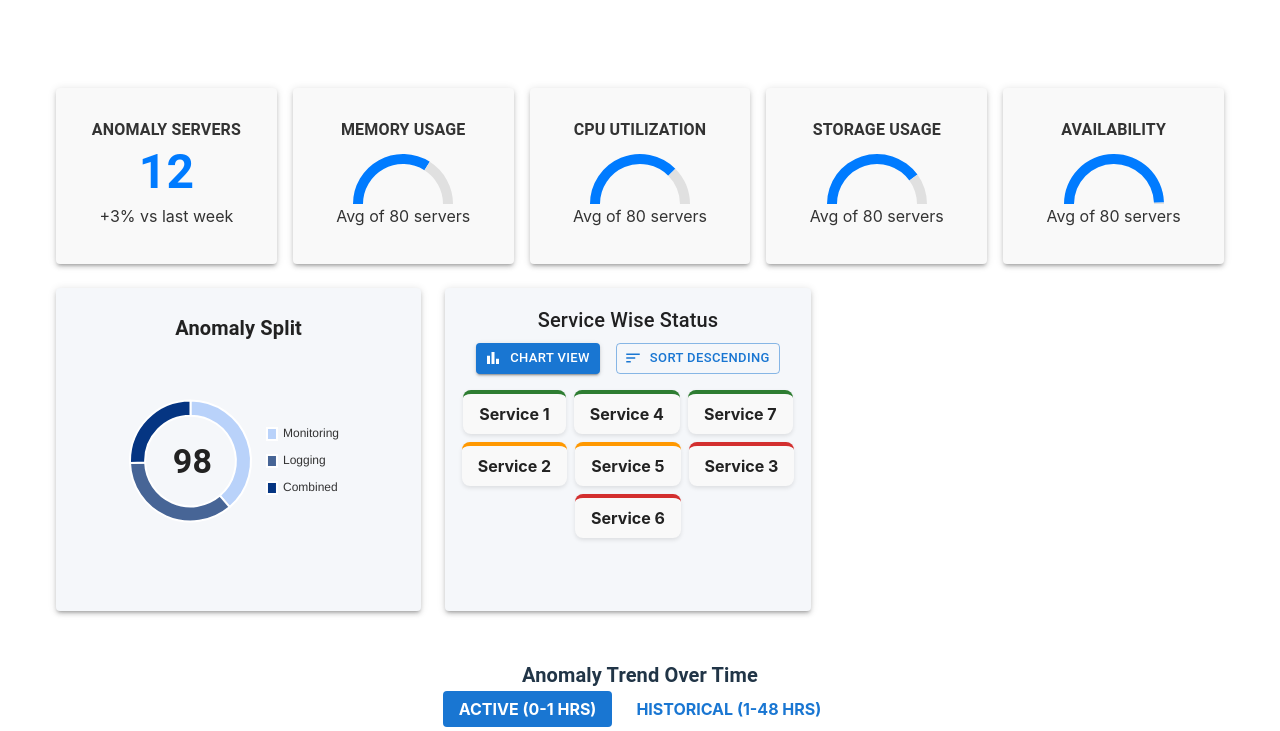
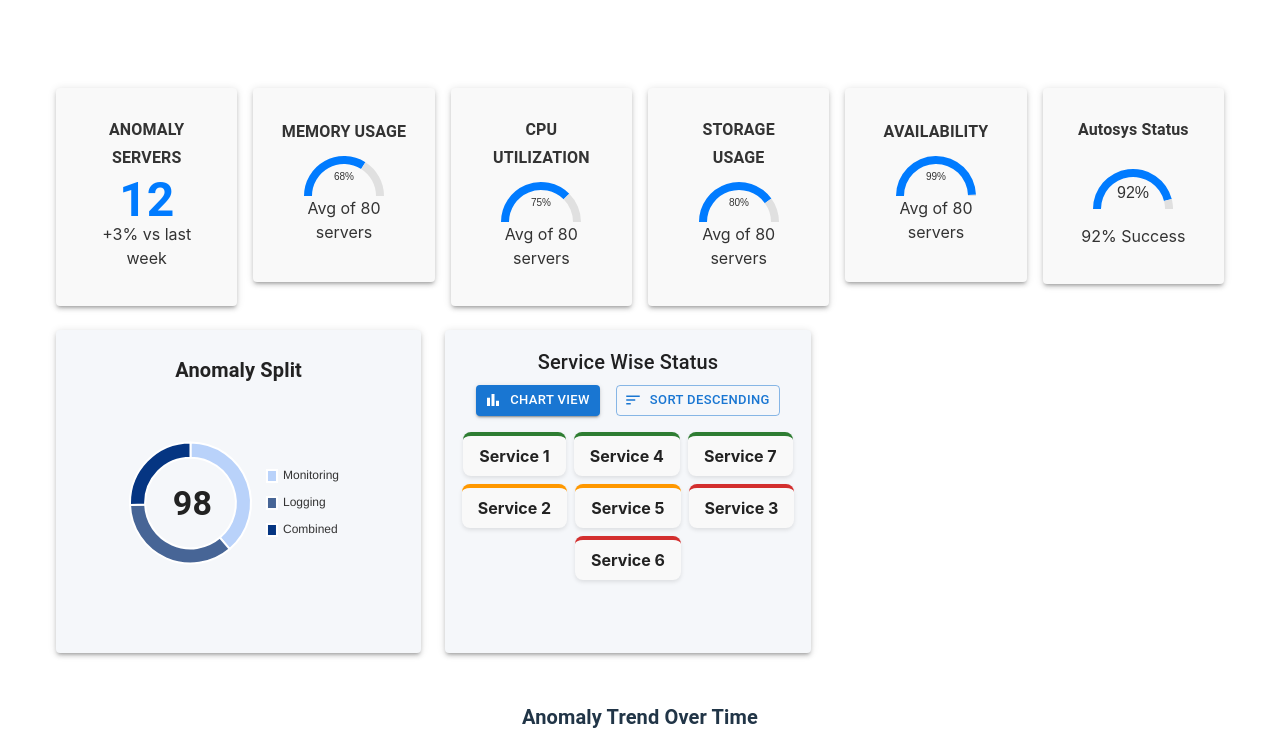
Before and after one commit to anupam268/New-UI, a React (Vite) app in the folder dashboard-new/: page / in a window 1280 px wide. Shown: the top 731 px of the page. Built offline with nearby package versions, Linux system fonts and the light colour scheme.

Commit message:
autosys card created

```diff
--- a/dashboard-new/src/MetricsCards.jsx
+++ b/dashboard-new/src/MetricsCards.jsx
@@ -1,12 +1,11 @@
-import React from "react";
-import { Grid, Card, CardContent, Typography, Box } from "@mui/material";
+import React, { useState } from "react";
+import { Grid, Card, CardContent, Typography, Box, Modal, Chip } from "@mui/material";
 import { Doughnut } from "react-chartjs-2";
 import { Chart, ArcElement, Tooltip, Legend } from "chart.js";
 import data from "./data";
 
 Chart.register(ArcElement, Tooltip, Legend);
 
-// 📌 White Theme Colors
 const themeColors = {
   background: "#ffffff",
   cardBackground: "#f9f9f9",
@@ -17,7 +16,21 @@ const themeColors = {
   primary: "#007bff",
 };
 
-// 📌 Function to Generate Gauge Chart Data
+// ✅ Custom Plugin for Percentage Display Inside Doughnut Chart
+const textCenterPlugin = {
+  id: "textCenter",
+  beforeDraw: (chart) => {
+    const { ctx, width, height } = chart;
+    const text = chart.config.options.plugins.text.displayText;
+    ctx.font = `${Math.round(height / 5)}px Arial`;
+    ctx.fillStyle = "#333";
+    ctx.textAlign = "center";
+    ctx.textBaseline = "middle";
+    ctx.fillText(text, width / 2, height / 1.6);
+  },
+};
+
+// ✅ Function to Generate Gauge Chart Data
 const getGaugeChartData = (value) => ({
   datasets: [
     {
@@ -32,17 +45,21 @@ const getGaugeChartData = (value) => ({
 });
 
 const MetricsCards = () => {
+  const [modalOpen, setModalOpen] = useState(false);
+
   return (
+    <>
       <Grid container spacing={2} justifyContent="center">
+        {/* ✅ Keeping all six cards in the same row */}
         {Object.entries(data.metrics).map(([key, { percentage, description }], index) => (
-        <Grid item xs={12} sm={6} md={2.4} key={key}>
+          <Grid item xs={12} sm={6} md={2} key={key}> {/* ✅ Fixing responsive layout */}
             <Card
               sx={{
                 boxShadow: 3,
                 bgcolor: themeColors.cardBackground,
                 color: themeColors.textPrimary,
                 p: 1.5,
-              minHeight: "150px",
+                minHeight: "170px",
                 display: "flex",
                 flexDirection: "column",
                 justifyContent: "center",
@@ -53,9 +70,7 @@ const MetricsCards = () => {
                 <Typography variant="subtitle1" sx={{ fontWeight: "bold" }}>
                   {key.replace(/([A-Z])/g, " $1").toUpperCase()}
                 </Typography>
-
-              {/* ✅ Show NUMBER for Anomaly Servers, Percentage for others */}
-              <Box sx={{ width: 120, height: 60, mx: "auto", position: "relative" }}>
+                <Box sx={{ width: 100, height: 50, mx: "auto", position: "relative" }}>
                 {index === 0 ? ( // ✅ First card (Anomaly Servers) shows a number instead of percentage
                   <Typography variant="h3" sx={{ fontWeight: "bold", color: themeColors.primary }}>
                     {percentage}
@@ -71,16 +86,110 @@ const MetricsCards = () => {
                         text: { displayText: `${percentage}%` },
                       },
                     }}
-                  />
-                )}
+                    plugins={[textCenterPlugin]}
+                  />)}
                 </Box>
-
                 <Typography variant="h7" sx={{ mt: 1 }}>{description}</Typography>
               </CardContent>
             </Card>
           </Grid>
         ))}
+
+        {/* ✅ FIXED Autosys Status as a Metrics Card */}
+        <Grid item xs={12} sm={6} md={2}>
+          <Card
+            sx={{
+              boxShadow: 3,
+              bgcolor: themeColors.cardBackground,
+              color: themeColors.textPrimary,
+              p: 1.5,
+              minHeight: "170px",
+              display: "flex",
+              flexDirection: "column",
+              justifyContent: "center",
+              alignItems: "center",
+              cursor: "pointer",
+              transition: "transform 0.2s ease-in-out, box-shadow 0.2s",
+              "&:hover": {
+                transform: "scale(1.05)",
+                boxShadow: "0px 4px 8px rgba(0, 0, 0, 0.2)",
+              },
+            }}
+            onClick={() => setModalOpen(true)}
+          >
+            <CardContent sx={{ textAlign: "center" }}>
+              <Typography variant="subtitle1" sx={{ fontWeight: "bold" }}>
+                Autosys Status
+              </Typography>
+              <Box sx={{ width: 80, height: 80, mx: "auto", position: "relative" }}>
+                <Doughnut
+                  data={getGaugeChartData(data.autosysStatus.successRate)}
+                  options={{
+                    responsive: true,
+                    maintainAspectRatio: false,
+                    cutoutPercentage: 80,
+                    plugins: {
+                      text: { displayText: `${data.autosysStatus.successRate}%` },
+                    },
+                  }}
+                  plugins={[textCenterPlugin]}
+                />
+              </Box>
+              <Typography variant="h7" sx={{ mt: 1 }}>
+                {data.autosysStatus.successRate}% Success
+              </Typography>
+            </CardContent>
+          </Card>
         </Grid>
+      </Grid>
+
+      {/* ✅ Modal for Failed Servers */}
+      <Modal open={modalOpen} onClose={() => setModalOpen(false)}>
+        <Box
+          sx={{
+            position: "absolute",
+            top: "50%",
+            left: "50%",
+            transform: "translate(-50%, -50%)",
+            width: "50%",
+            bgcolor: "white",
+            p: 3,
+            boxShadow: 24,
+            borderRadius: 2,
+            textAlign: "center",
+          }}
+        >
+          <Typography variant="h6" sx={{ mb: 2, fontWeight: "bold" }}>
+            🚨 Failed Servers
+          </Typography>
+          {data.autosysStatus.failedServers.length > 0 ? (
+            <Box sx={{ display: "flex", flexWrap: "wrap", gap: 1, justifyContent: "center" }}>
+              {data.autosysStatus.failedServers.map((server, index) => (
+                <Chip
+                  key={index}
+                  label={server}
+                  sx={{
+                    bgcolor: themeColors.danger,
+                    color: "#fff",
+                    fontWeight: "bold",
+                    fontSize: "0.75rem",
+                    height: 24,
+                    px: 1.2,
+                    boxShadow: "0px 2px 4px rgba(0,0,0,0.15)",
+                    "&:hover": { bgcolor: "#B71C1C", transform: "scale(1.05)" },
+                    transition: "transform 0.2s ease-in-out",
+                  }}
+                />
+              ))}
+            </Box>
+          ) : (
+            <Typography variant="body2" sx={{ color: "#757575", mt: 1 }}>
+              ✅ No failed servers
+            </Typography>
+          )}
+        </Box>
+      </Modal>
+    </>
   );
 };
 
--- a/dashboard-new/src/data.jsx
+++ b/dashboard-new/src/data.jsx
@@ -22,8 +22,8 @@ const data = {
     { name: "Service 7", status: "Good" },
   ],
   autosysStatus: {
-    successRate: "92%",
-    failureRate: "8%",
+    successRate: "92",
+    failureRate: "8",
     failedServers: ["Server XYZ", "Server ABC", "Server 123", "Server DEF"],
   },
   anomalyDetails: [
```
Lines whose indentation alone changed are shown as unchanged.
